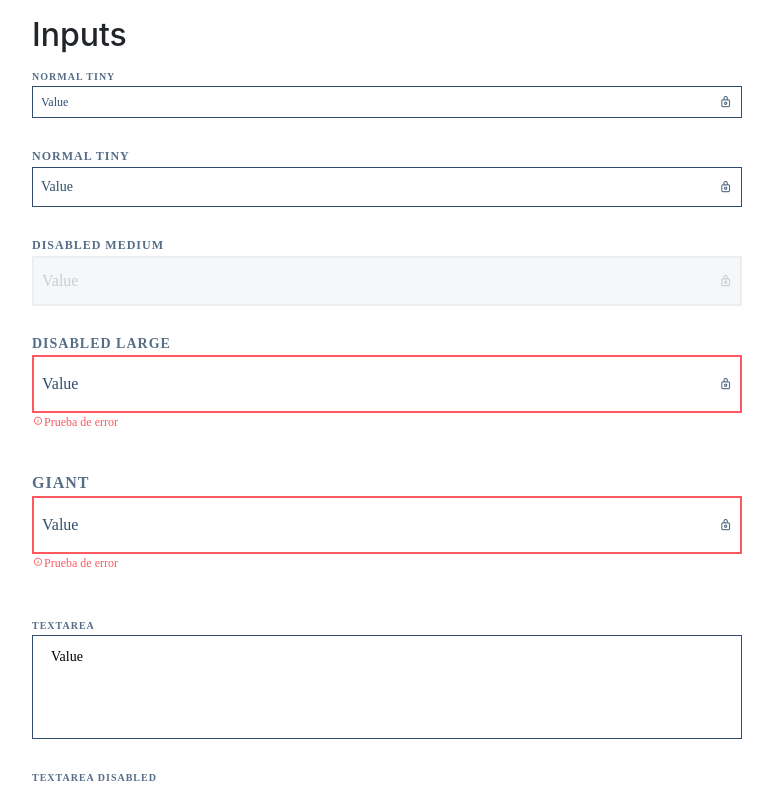
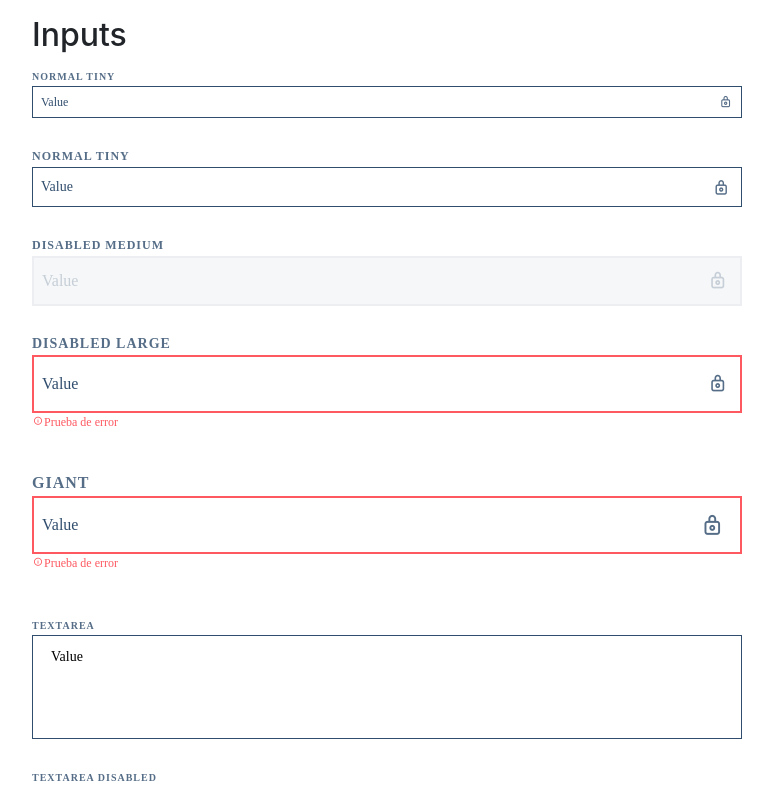
Before and after one commit to Packen-SAS/components-ng, an Angular app: page / in a window 1280 px wide. Shown: the top 785 px of the page, without its empty margins (53-826 px from the left). Built offline with nearby package versions, Linux system fonts and the light colour scheme; a web font is replaced by a local one; what angular-feather would draw is missing.

Commit message:
Se realiza la funcion para traer los estilos del icono del input

```diff
--- a/src/app/components/packen-input/packen-input.component.html
+++ b/src/app/components/packen-input/packen-input.component.html
@@ -6,7 +6,7 @@
             [type]="type"
             [value]="value" [placeholder]="placeholder"
             [attr.disabled]="disabled == 'true' ? true : null">
-        <span class="icon-lock content__input-container__icon content__input-container__icon--tiny"></span>
+        <span [ngClass]="getClassSizeIconRight(size)" class="content__input-container__icon"></span>
     </div>
 
     <div [ngClass]="getClassStylesTextArea(size)" class="content__contentTextArea"
--- a/src/app/components/packen-input/packen-input.component.scss
+++ b/src/app/components/packen-input/packen-input.component.scss
@@ -87,6 +87,7 @@
     position: relative;
     margin-right: 10px;
     caret-color: $primary_default;
+
 
     &__icon {
       position: absolute;
--- a/src/app/components/packen-input/packen-input.component.ts
+++ b/src/app/components/packen-input/packen-input.component.ts
@@ -15,12 +15,30 @@ export class PackenInputComponent implements OnInit {
   @Input() iconMessage: string = '';
   @Input() themeMessage: StatesThemeMessage = 'warning';
   @Input() disabled: string = 'false';
+  @Input() icon: string = '';
   @Input() textArea: string = 'false';
   classContentTextArea: string = '';
 
   constructor() { }
 
   ngOnInit(): void {
+  }
+
+  getClassSizeIconRight = (type: StatesSizesInput): string => {
+    let resClass = this.icon + " ";
+    console.log(resClass);
+    switch (type) {
+      case 'tiny':
+        return resClass += SizeIconInput.tiny;
+      case 'small':
+        return resClass += SizeIconInput.small;
+      case 'medium':
+        return resClass += SizeIconInput.medium;
+      case 'large':
+        return resClass += SizeIconInput.large;
+      case 'giant':
+        return resClass += SizeIconInput.giant;
+    }
   }
 
   getClassStylesInput = (size: StatesSizesInput): string => {
@@ -141,7 +159,7 @@ class TextAreaClass {
   static readonly focus = 'content__contentTextArea--focus'
 }
 
-class ContentTextArea{
+class ContentTextArea {
   static readonly error = 'content__contentTextArea--error';
   static readonly disabled = 'content__contentTextArea__textArea--disabled';
 }
@@ -153,3 +171,13 @@ class InputSyzesClass {
   static readonly large = 'content__input-container__input--large';
   static readonly error = ' content__input-container__input--error';
 }
+
+
+class SizeIconInput {
+  static readonly tiny = 'content__input-container__icon--tiny';
+  static readonly small = 'content__input-container__icon--small';
+  static readonly medium = 'content__input-container__icon--medium';
+  static readonly large ='content__input-container__icon--large';
+  static readonly giant ='content__input-container__icon--giant';
+
+}
--- a/src/app/views/inputs/inputs.component.html
+++ b/src/app/views/inputs/inputs.component.html
@@ -1,44 +1,44 @@
 <h2>Inputs</h2>
 <div class="row" style="width: 100%;">
     <div class="col-sm-8">
-        <app-packen-input size="tiny" label="Normal tiny" value="Value" placeholder="placeholder" type="text"
+        <app-packen-input size="tiny" label="Normal tiny" icon="icon-lock" value="Value" placeholder="placeholder" type="text"
             textArea="false" textMessage="" themeMessage="warning" iconMessage="icon-info" disabled="false">
         </app-packen-input>
         <br>
 
-        <app-packen-input size="small" label="Normal tiny" value="Value" placeholder="placeholder" type="text"
+        <app-packen-input size="small" label="Normal tiny" icon="icon-lock" value="Value" placeholder="placeholder" type="text"
             textArea="false" textMessage="" themeMessage="warning" iconMessage="icon-info" disabled="false">
         </app-packen-input>
         <br>
 
-        <app-packen-input size="medium" label="Disabled Medium" value="Value" placeholder="placeholder" type="text"
+        <app-packen-input size="medium" label="Disabled Medium" icon="icon-lock" value="Value" placeholder="placeholder" type="text"
             textArea="false" textMessage="" themeMessage="warning" iconMessage="icon-info" disabled="true">
         </app-packen-input>
         <br>
 
-        <app-packen-input size="large" label="Disabled large" value="Value" placeholder="placeholder" type="text"
+        <app-packen-input size="large" label="Disabled large" icon="icon-lock" value="Value" placeholder="placeholder" type="text"
             textArea="false" textMessage="Prueba de error" themeMessage="warning"
             iconMessage="icon-info" disabled="false">
         </app-packen-input>
         <br>
 
-        <app-packen-input size="giant" label="Giant" value="Value" placeholder="placeholder" type="text"
+        <app-packen-input size="giant" label="Giant" icon="icon-lock" value="Value" placeholder="placeholder" type="text"
             textArea="false" textMessage="Prueba de error" themeMessage="warning"
             iconMessage="icon-info" disabled="false">
         </app-packen-input>
 
         <br>
-        <app-packen-input size="tiny" label="TextArea" value="Value" placeholder="placeholder" type="text"
+        <app-packen-input size="tiny" label="TextArea" icon="icon-lock" value="Value" placeholder="placeholder" type="text"
             textArea="true" textMessage="" themeMessage="warning" iconMessage="icon-info" disabled="false">
         </app-packen-input>
 
         <br>
-        <app-packen-input size="tiny" label="TextArea disabled" value="Value" placeholder="placeholder" type="text"
+        <app-packen-input size="tiny" label="TextArea disabled" icon="icon-lock" value="Value" placeholder="placeholder" type="text"
             textArea="true" textMessage="" themeMessage="warning" iconMessage="icon-info" disabled="true">
         </app-packen-input>
 
         <br>
-        <app-packen-input size="tiny" label="TextArea error" value="Value" placeholder="placeholder" type="text"
+        <app-packen-input size="tiny" label="TextArea error" icon="icon-lock" value="Value" placeholder="placeholder" type="text"
             textArea="true" textMessage="Error de mensaje" themeMessage="warning" iconMessage="icon-info" disabled="false">
         </app-packen-input>
 
```
Also changed, not shown: 1 other file (tests, documents, lock files or other folders).
